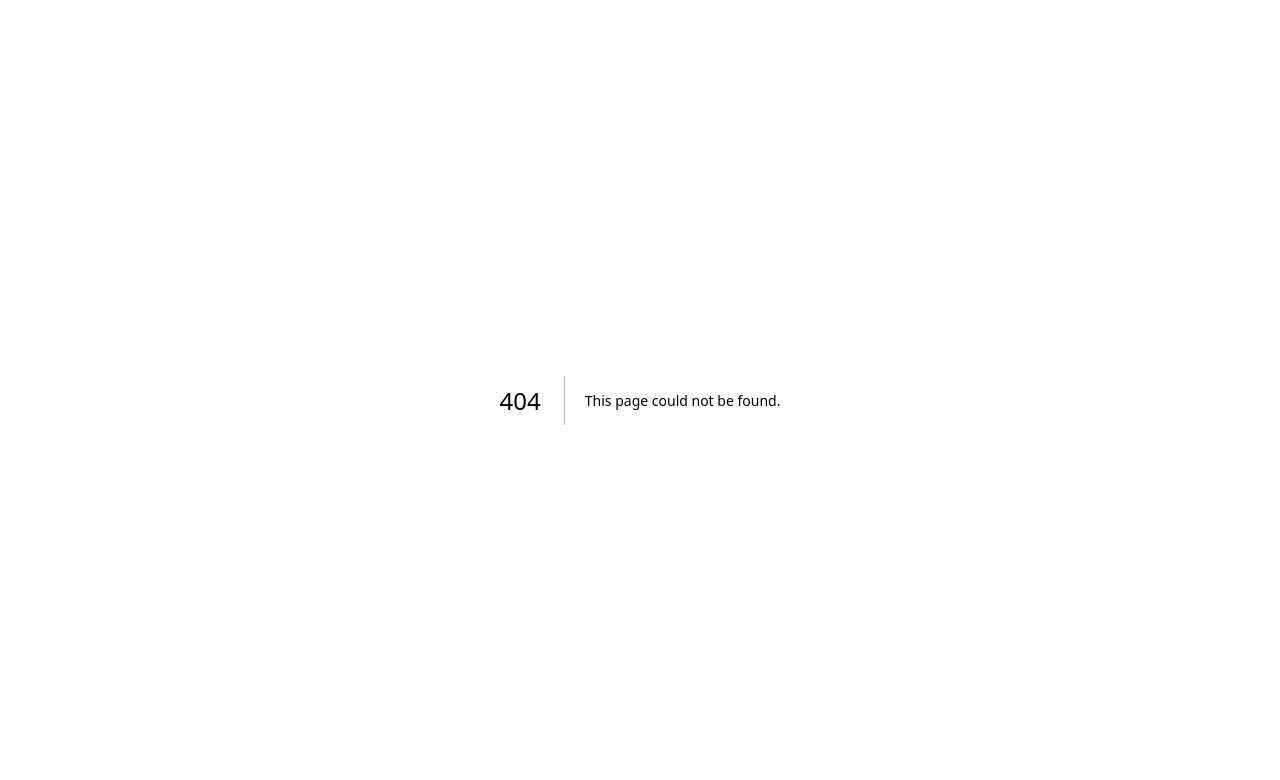
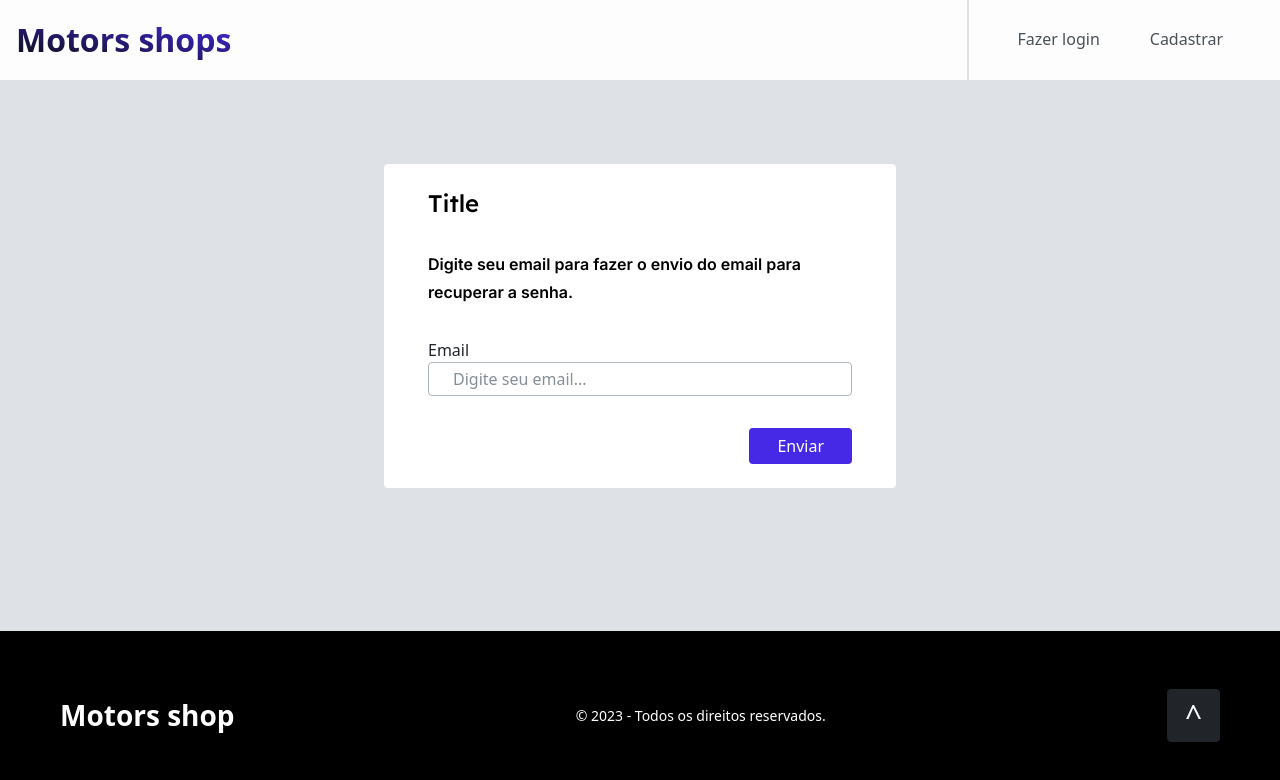
Before and after one commit to Projeto-Full-Stack/Projeto-FullStack-Grupo11, a Next.js app in the folder frontend/: page /recovery in a window 1280 px wide. Before the commit this address had no page. Shown: the top 780 px of the page. Built offline with nearby package versions, Linux system fonts and the light colour scheme.

Commit message:
feat: create recovery page

```diff
--- a/frontend/src/pages/api/hello.ts
+++ /dev/null
@@ -1,13 +0,0 @@
-// Next.js API route support: https://nextjs.org/docs/api-routes/introduction
-import type { NextApiRequest, NextApiResponse } from 'next'
-
-type Data = {
-  name: string
-}
-
-export default function handler(
-  req: NextApiRequest,
-  res: NextApiResponse<Data>
-) {
-  res.status(200).json({ name: 'John Doe' })
-}
--- /dev/null
+++ b/frontend/src/pages/recovery/[id].tsx
@@ -0,0 +1,10 @@
+import { useRouter } from "next/router"
+
+
+export default function (){
+    const router = useRouter()
+
+    return (
+        <p>Recovery page - id {router.query.id}</p>
+    )
+}
--- /dev/null
+++ b/frontend/src/pages/recovery/index.tsx
@@ -0,0 +1,28 @@
+import Input from "@/components/Inputs/input"
+import Button from "@/components/button"
+import { Footer } from "@/components/footer"
+import NavBar from "@/components/navbar"
+import { Heading } from "@/components/typography/heading.component"
+import { Text } from "@/components/typography/text.component"
+
+
+export default function (){
+
+    return (
+        <div className="flex flex-col min-h-screen bg-colors_color_white_fixed lg:bg-grey-6">
+            <NavBar />
+            <main className="flex flex-1 items-center">
+                <form className="flex flex-col px-11 py-6 rounded bg-colors_color_white_fixed w-screen gap-8
+                lg:max-w-[512px]
+                lg:mx-auto
+                ">
+                    <Heading type="h5" weight={500}>Title</Heading>
+                    <Text type="b1" weight={600}>Digite seu email para fazer o envio do email para recuperar a senha.</Text>
+                    <Input input_name="email" input_type="email" label="Email" extra_classes="flex flex-col w-full">Digite seu email...</Input>
+                    <Button type="bg-brand" extra_classes="self-end">Enviar</Button>
+                </form>
+            </main>
+            <Footer />
+        </div>
+    )
+}
```
